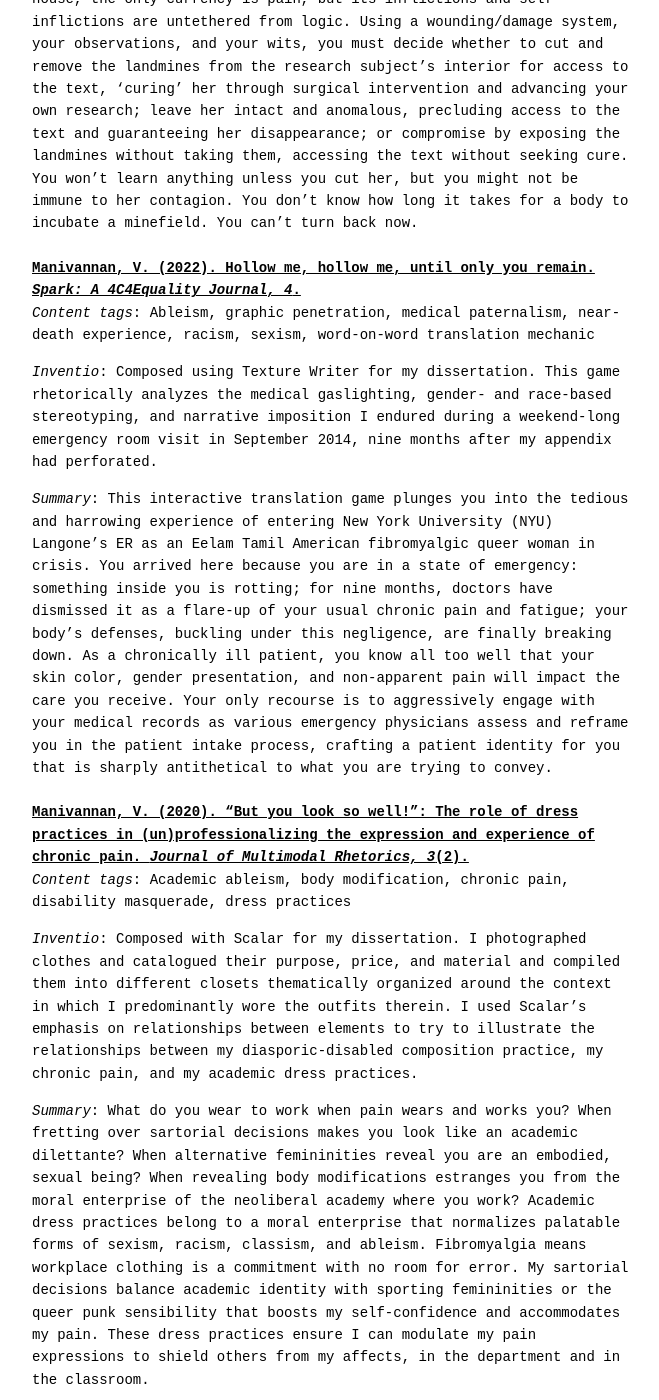
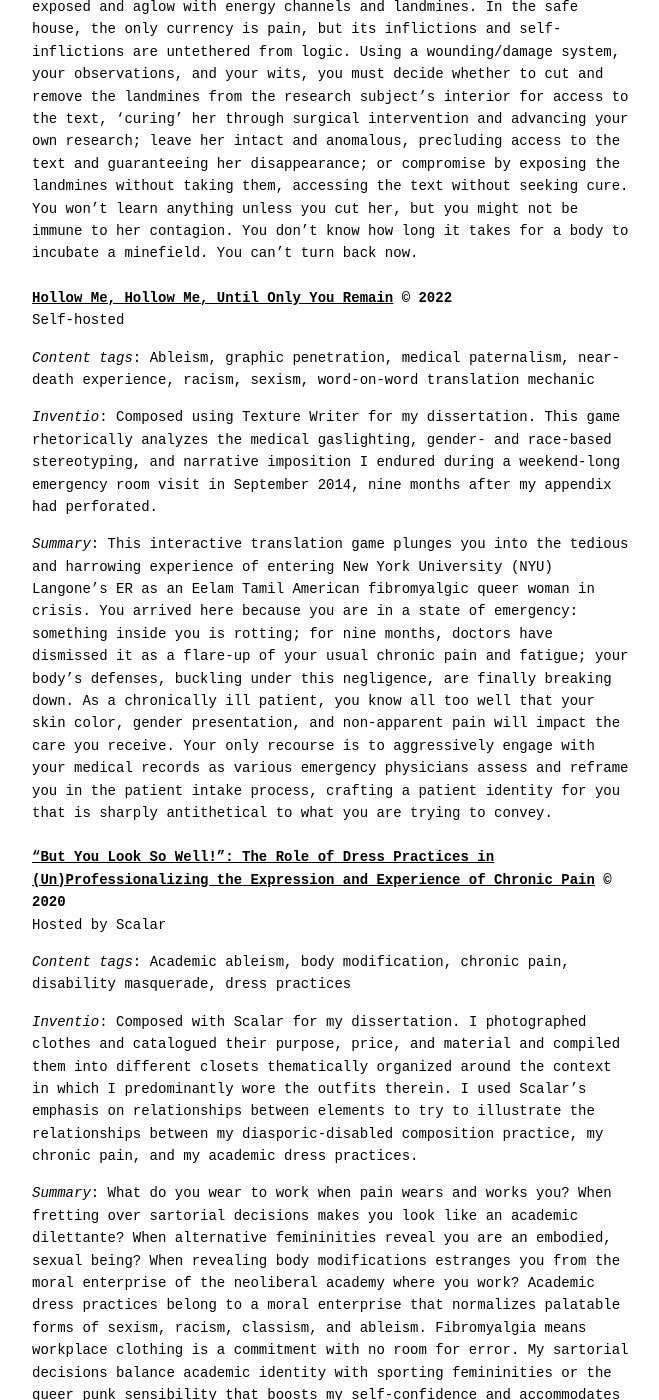
Before and after one commit to visforvali/visforvali.github.io, a Jekyll site: the page built from pubs.md, in a window 1280 px wide and 1400 px high, scrolled down 1423 px. Shown: the whole window, without its empty margins (308-967 px from the left). Built offline with Jekyll 4.4.1, drawn with Linux system fonts in a browser that asks for light colours; some of the changed text lies outside the part shown.

Commit message:
Changed line positions

```diff
--- a/pubs.md
+++ b/pubs.md
@@ -8,7 +8,8 @@
 
 Below is a collection of links to self-hosted games and webtexts published in journals that couldn't host them locally, listed in reverse chronological order. (For an excerpt of the webtext version of my dissertation, go to <a href="diss.html">/diss</a>.)
 
-## <a href="peitho-archive/entrance.html" target="_blank">Manivannan, V. (2025). Pain and relief come of themselves. _Peitho, 27_(2).</a>
+## <a href="peitho-archive/entrance.html" target="_blank">Pain and Relief Come of Themselves</a> &#169; 2022
+Self-hosted
 
 _Content tags_: Archives of displacement, chronic pain and fatigue, fictocriticism, hope, intergenerational trauma, photo gallery, South Asian parables, Tamil genocide
 
@@ -16,7 +17,8 @@
 
 _Summary_: In composing an archive that records remembrance, resistance, resilience, and adaptability from the ephemera of Eelam Tamil diasporic-disabled life in the U.S., I attempt to resist the violent erasure and rewriting of Eelam Tamil history and culture and of my disabled self-knowledge and oracular instinct. This archive contains a selection of quotidian cultural and medical objects and photographs that my family and I instinctively conserved &mdash; potentially for how they precipitate thought, feeling, and memory and provide opportunities for remembering the past and forging hopeful futurities. These objects map my thoughts, feelings, and associations about cultural identity, collective trauma, chronic pain, and radical possibility. The attendant parables attempt to recover a culturally specific past through culturally specific storytelling, without demystifying their inclusions and juxtapositions, flattening affect, or insisting on empirically verifiable truth. This archive is designed from below, meant to be read, felt, and deciphered from below, in solidarity with the familial archivists, oral historians, chronically ill patients, and other culture workers who must extensively self-document and for whom archiving is an expression of resistance and resilience.
 
-## <a href="" target="_blank">Manivannan, V. (2025). perimortem (in theoretical rigor). _Kairos: A Journal of Rhetoric, Technology, and Pedagogy, 29_(2).</a>
+## <a href="" target="_blank">perimortem (in theoretical rigor)</a> &#169; 2025
+Self-hosted and hosted by publisher
 
 _Content tags_: Ableism, armed conflict, bodily fluids, bombs, cutting, genocide, intergenerational trauma, racism, sexual violence, suicidal ideation, torture
 
@@ -24,7 +26,8 @@
 
 _Summary_: That every university has a safe house for the reeducation of radicalized scholars is an open secret. After all, dissidents pose a threat to the survival of the academic community. You had faith in this mandate, but you weren't sure such spaces really existed until now &mdash; now that you've snuck into one and are witnessing the examination of a colleague for yourself, the mysteries and abominations of her flesh exposed and aglow with energy channels and landmines. In the safe house, the only currency is pain, but its inflictions and self-inflictions are untethered from logic. Using a wounding/damage system, your observations, and your wits, you must decide whether to cut and remove the landmines from the research subject's interior for access to the text, 'curing' her through surgical intervention and advancing your own research; leave her intact and anomalous, precluding access to the text and guaranteeing her disappearance; or compromise by exposing the landmines without taking them, accessing the text without seeking cure. You won't learn anything unless you cut her, but you might not be immune to her contagion. You don't know how long it takes for a body to incubate a minefield. You can't turn back now.
 
-## <a href="https://sparkactivism.com/hollow-me/" target="_blank">Manivannan, V. (2022). Hollow me, hollow me, until only you remain. _Spark: A 4C4Equality Journal, 4_.</a>
+## <a href="https://sparkactivism.com/hollow-me/" target="_blank">Hollow Me, Hollow Me, Until Only You Remain</a>  &#169; 2022
+Self-hosted
 
 _Content tags_: Ableism, graphic penetration, medical paternalism, near-death experience, racism, sexism, word-on-word translation mechanic
 
@@ -32,7 +35,8 @@
 
 _Summary_: This interactive translation game plunges you into the tedious and harrowing experience of entering New York University (NYU) Langone's ER as an Eelam Tamil American fibromyalgic queer woman in crisis. You arrived here because you are in a state of emergency: something inside you is rotting; for nine months, doctors have dismissed it as a flare-up of your usual chronic pain and fatigue; your body's defenses, buckling under this negligence, are finally breaking down. As a chronically ill patient, you know all too well that your skin color, gender presentation, and non-apparent pain will impact the care you receive. Your only recourse is to aggressively engage with your medical records as various emergency physicians assess and reframe you in the patient intake process, crafting a patient identity for you that is sharply antithetical to what you are trying to convey.
 
-## <a href="https://scalar.usc.edu/works/jomr-dress/index" target="_blank">Manivannan, V. (2020). "But you look so well!": The role of dress practices in (un)professionalizing the expression and experience of chronic pain. _Journal of Multimodal Rhetorics, 3_(2).</a>
+## <a href="https://scalar.usc.edu/works/jomr-dress/index" target="_blank">"But You Look So Well!": The Role of Dress Practices in (Un)Professionalizing the Expression and Experience of Chronic Pain</a>  &#169; 2020
+Hosted by Scalar
 
 _Content tags_: Academic ableism, body modification, chronic pain, disability masquerade, dress practices
 
```
Also changed, not shown: diss.md (+1 -1 lines).
